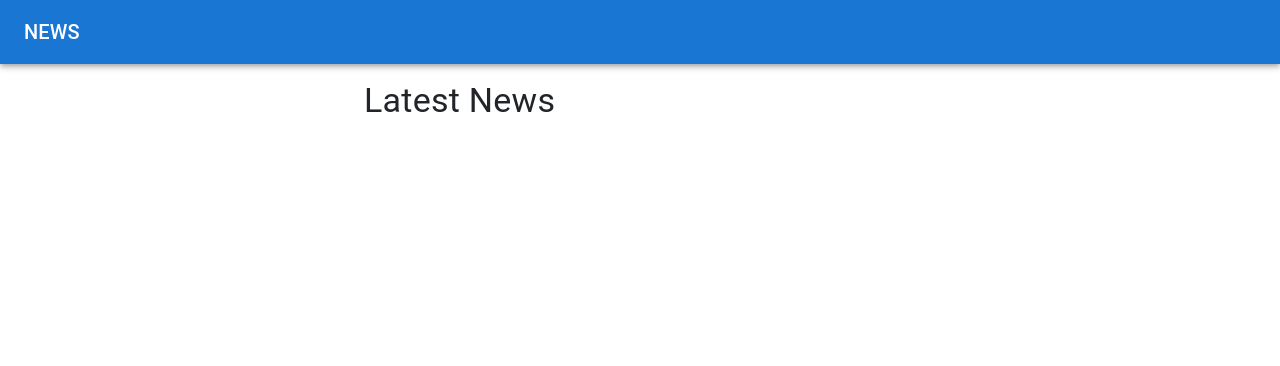
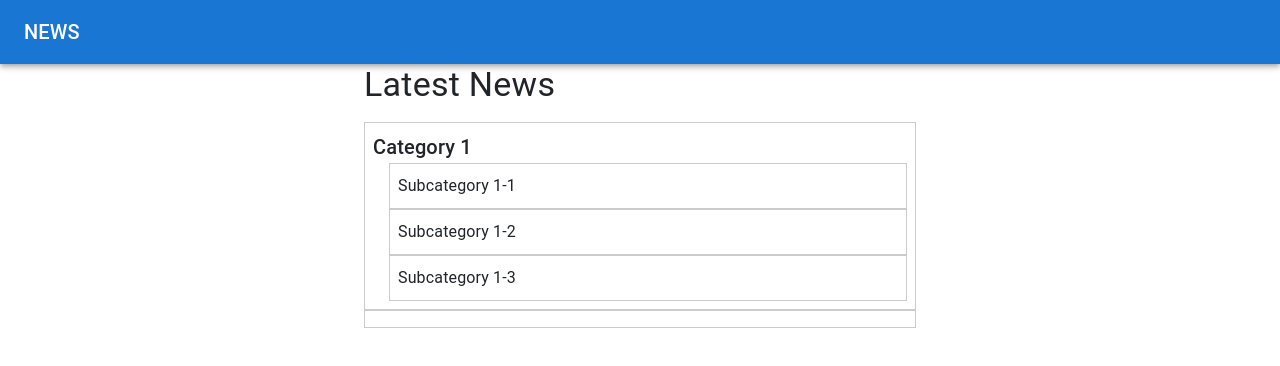
Before and after one commit to AzharUddinSheikh/idea_foun, a React (Create React App) app: page /news in a window 1280 px wide. Shown: the top 366 px of the page. Built offline with nearby package versions, Linux system fonts and the light colour scheme; no server answers.

Commit message:
basic structre category wise

```diff
--- a/src/pages/News.tsx
+++ b/src/pages/News.tsx
@@ -14,11 +14,36 @@ const News = () => {
   const getPostData = useSelector(({ posts: { list } }: RootState) => list);
 
   return (
-    <Box sx={{ paddingTop: 2 }}>
+    <Box>
       <Container maxWidth="sm">
         <Typography variant="h4" component="h1">
           Latest News
         </Typography>
+        <Box sx={{ paddingTop: 2 }}>
+          <div style={{ border: "1px solid #ccc", padding: 8 }}>
+            <Typography variant="h6" component="h2">
+              Category 1
+            </Typography>
+            <Box sx={{ paddingLeft: 2 }}>
+              <div style={{ border: "1px solid #ccc", padding: 8 }}>
+                <Typography variant="subtitle1" component="h3">
+                  Subcategory 1-1
+                </Typography>
+              </div>
+              <div style={{ border: "1px solid #ccc", padding: 8 }}>
+                <Typography variant="subtitle1" component="h3">
+                  Subcategory 1-2
+                </Typography>
+              </div>
+              <div style={{ border: "1px solid #ccc", padding: 8 }}>
+                <Typography variant="subtitle1" component="h3">
+                  Subcategory 1-3
+                </Typography>
+              </div>
+            </Box>
+          </div>
+          <div style={{ border: "1px solid #ccc", padding: 8 }}></div>
+        </Box>
       </Container>
     </Box>
   );
--- a/src/store/posts.ts
+++ b/src/store/posts.ts
@@ -17,8 +17,7 @@ const postSlice = createSlice({
   initialState,
   reducers: {
     postsReceived: (posts, action) => {
-      console.log(action.payload);
-      posts.list = action.payload.data;
+      posts.list = action.payload;
     },
   },
 });
```
